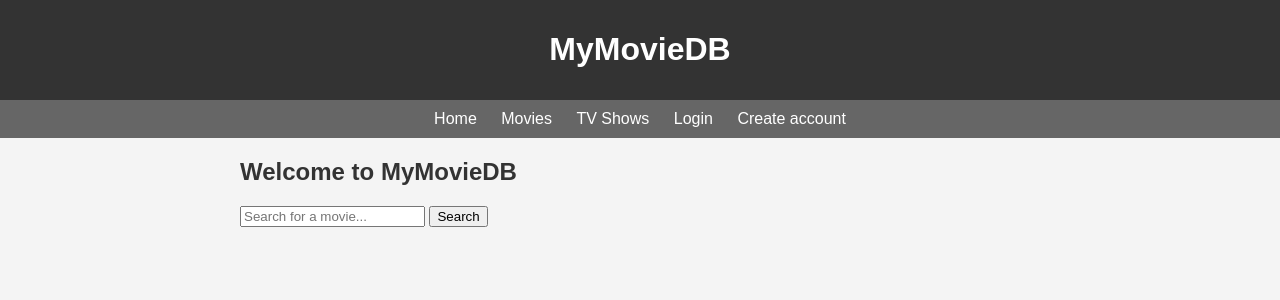
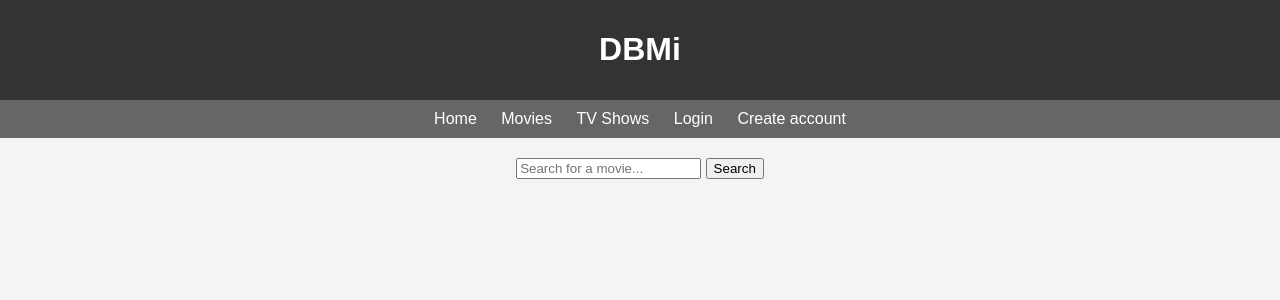
Before and after one commit to bilboque/MOOVIE_RECOMMENDER, a Flask app: page / in a window 1280 px wide. Shown: the top 300 px of the page. Run offline with Flask 3, Linux system fonts and the light colour scheme.

Commit message:
minor changes to layout

```diff
--- a/checkpoint2/flaskr/static/styles.css
+++ b/checkpoint2/flaskr/static/styles.css
@@ -26,13 +26,11 @@ nav a {
 }
 
 .container {
+    display: grid;
+    grid-template-columns: repeat(auto-fill, minmax(250px, 1fr));
     margin: 20px auto;
     max-width: 800px;
     padding: 0 20px;
-}
-
-h2 {
-    color: #333;
 }
 
 .movie {
@@ -55,3 +53,14 @@ h2 {
 .movie p {
     margin: 5px 0;
 }
+
+.search-container{
+    text-align: center;
+    margin-top: 20px;
+}
+
+.container.full-width {
+    max-width: none;
+    margin: 0;
+    padding: 0;
+}
--- a/checkpoint2/flaskr/templates/app.html
+++ b/checkpoint2/flaskr/templates/app.html
@@ -8,7 +8,7 @@
 </head>
 <body>
     <header>
-        <h1>MyMovieDB</h1>
+        <h1>DBMi</h1>
     </header>
     <nav>
         <a href="/">Home</a>
@@ -18,13 +18,13 @@
         <a href="/register">Create account</a>
         <!-- Add more links as needed -->
     </nav>
-    <div class="container">
-        <h2>Welcome to MyMovieDB</h2>
-        <!-- Add search form -->
+    <div class="search-container">
         <form action="/api/search" method="GET">
             <input type="text" name="query" placeholder="Search for a movie...">
             <input type="submit" value="Search">
         </form>
+    </div>
+    <div class="container full-width">
         {% for movie in output %}
         <div class="movie">
             <h3>{{ movie.title }}</h3>
```
Also changed, not shown: checkpoint2/flaskr/auth.py (+7 -0 lines).
